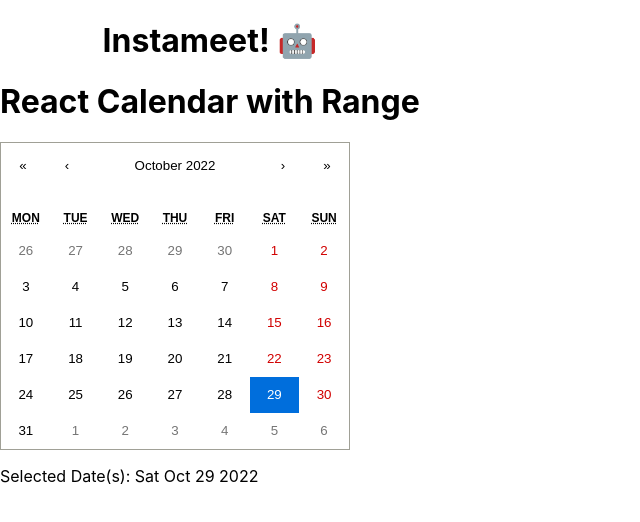
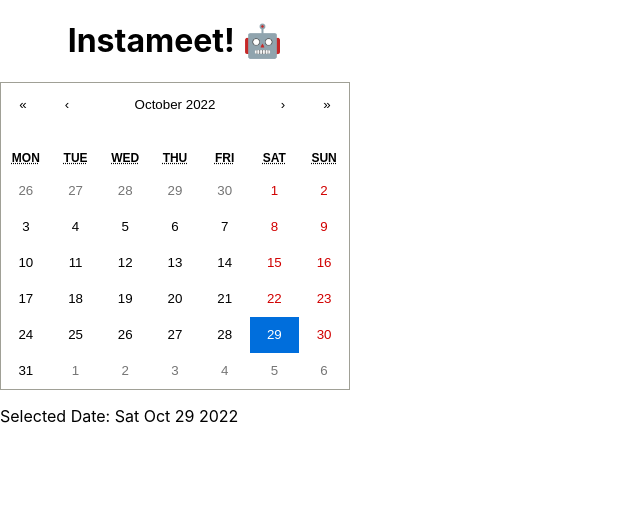
Before and after one commit to instameet-35L/instameet, a React (Create React App) app: page / in a window 1280 px wide. Shown: the top 522 px of the page, without its empty margins (0-640 px from the left). Built offline with nearby package versions, Linux system fonts and the light colour scheme; the HTML template or start-up script is replaced by a standard one.

Commit message:
Minor changes to calendar formatting with date/value array

```diff
--- a/src/App.js
+++ b/src/App.js
@@ -1,8 +1,15 @@
 import "./App.css"
-//import Calendar from "./calendar.js"
 import React, { useState } from 'react';
 import Calendar from "react-calendar"
 import 'react-calendar/dist/Calendar.css';
+
+//this file implements the calendar component
+//value is the date(s) selected by the user when they click
+
+/*
+  BUGS TO FIX:
+  -how to unselect range and go back to a singular day
+*/
 
 function App() {
   const [value, setValue] = useState(new Date());
@@ -11,23 +18,24 @@
       <div className='text-center'>
         <h1 align='center'>Instameet! 🤖</h1>
       </div>
-      <h1 className='text-center'>React Calendar with Range</h1>
+      {/* add text box to name the schedule here */}
       <div className='calendar'>
         <Calendar
-              onChange={setValue}
-              value={value}
-              selectRange={true}/>
+              onChange={setValue} //when a date is clicked
+              value={value}   //date = value
+              selectRange={true}  //can select a range of dates
+              />
       </div>
       <div>
-        {value.length > 0 ? (
+        {value.length > 1 ? ( //if more than one date is selected
           <p className='text-center'>
             <span className='bold'>Start:</span>{' '}{value[0].toDateString()}
             &nbsp;&nbsp;|&nbsp; &nbsp;
             <span className='bold'>End:</span>{' '}{value[1].toDateString()}
           </p>
-        ) : (
+        ) : ( //if 1 date is selected
           <p className='text-center'>
-            <span className='bold'>Selected Date(s):</span>{' '}{value.toDateString()}
+            <span className='bold'>Selected Date:</span>{' '}{value.toDateString()}
           </p>
         )}
       </div>
```
